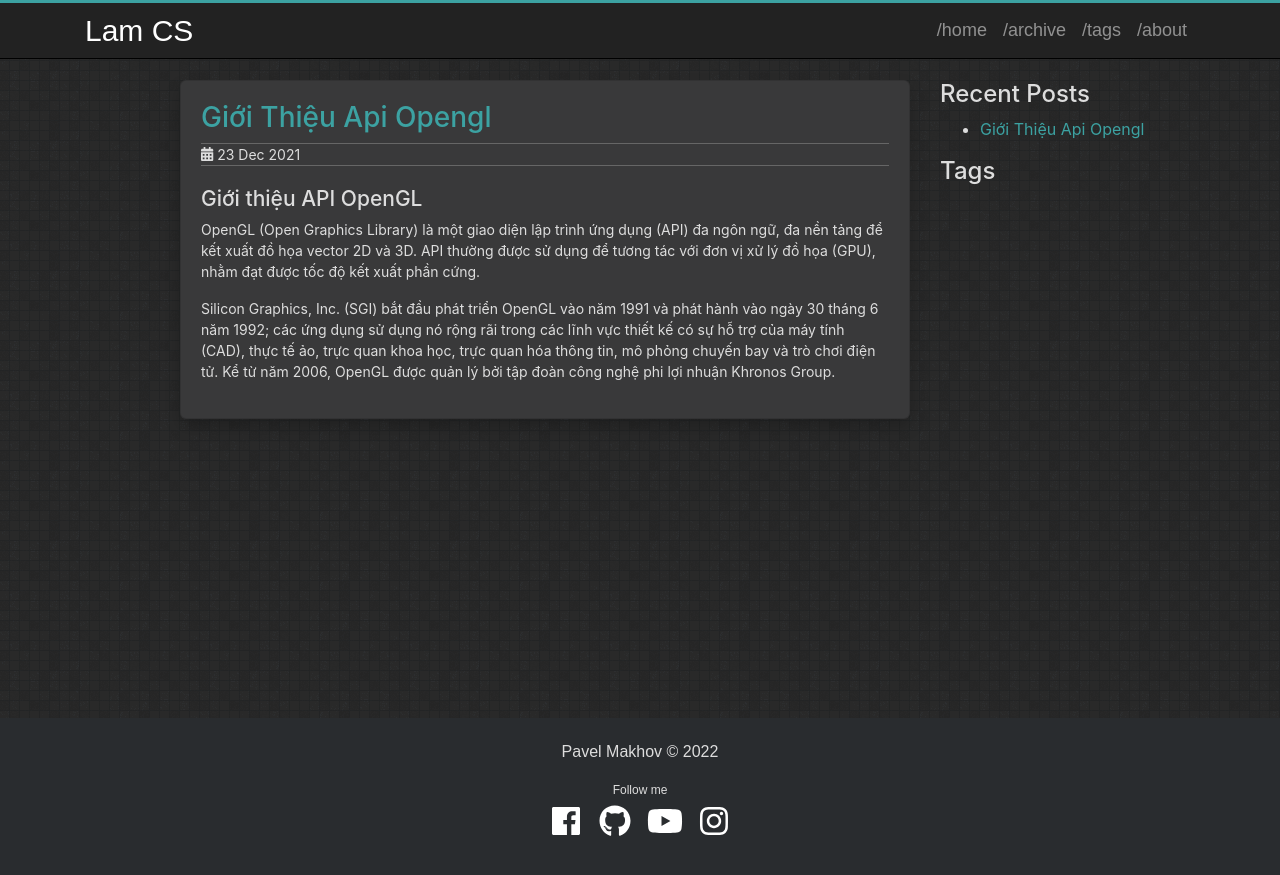
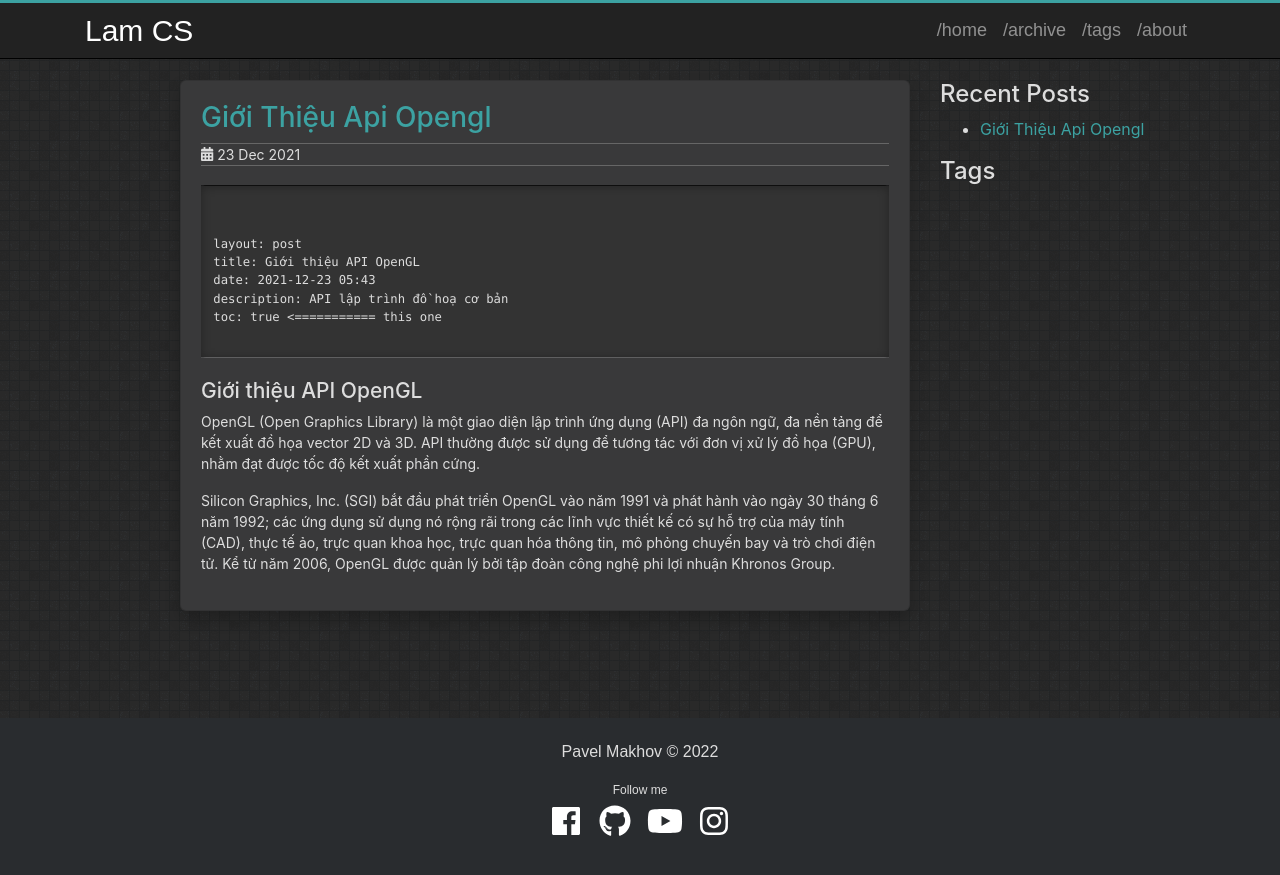
Before and after one commit to DevLamTran/DevLamTran.github.io, a Jekyll site: the page built from _posts/2021-12-23-Giới-thiệu-API-OpenGL.md, in a window 1280 px wide. Shown: the top 875 px of the page. Built offline with Jekyll 4.4.1, drawn with Linux system fonts in a browser that asks for light colours; our own code applies the rules of GitHub Pages for plain Markdown files.

Commit message:
Update 2021-12-23-Giới-thiệu-API-OpenGL.md

```diff
--- a/_posts/2021-12-23-Giới-thiệu-API-OpenGL.md
+++ b/_posts/2021-12-23-Giới-thiệu-API-OpenGL.md
@@ -1,6 +1,15 @@
 ---
 published: true
 ---
+{% highlight md %}
+{% raw %}
+layout: post
+title: Giới thiệu API OpenGL
+date: 2021-12-23 05:43
+description: API lập trình đồ hoạ cơ bản
+toc: true <=========== this one
+{% endraw %}
+{% endhighlight %}
 ## Giới thiệu API OpenGL
 OpenGL (Open Graphics Library) là một giao diện lập trình ứng dụng (API) đa ngôn ngữ, đa nền tảng để kết xuất đồ họa vector 2D và 3D. API thường được sử dụng để tương tác với đơn vị xử lý đồ họa (GPU), nhằm đạt được tốc độ kết xuất phần cứng.
 
```
